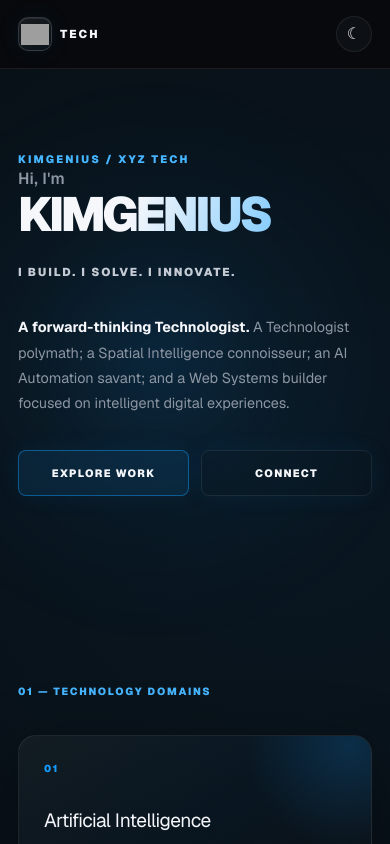
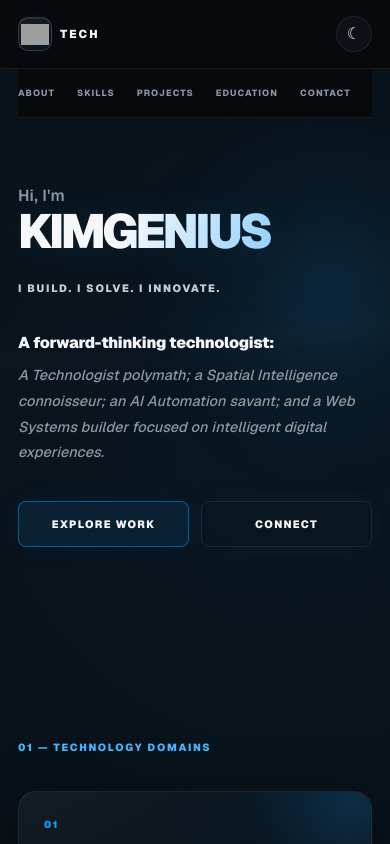
Before and after one commit to ki995483/kimgenius-portfolio, a Next.js app: page /portfolio in a window 390 px wide. Shown: the top 844 px of the page. Built offline with nearby package versions, Linux system fonts and the light colour scheme; grey boxes are pictures that could not be loaded.

Commit message:
Polish KIMGENIUS portfolio hero system

```diff
--- a/app/portfolio/page.tsx
+++ b/app/portfolio/page.tsx
@@ -35,10 +35,7 @@ export default function PortfolioPage() {
               <strong>TECH</strong>
             </Link>
 
-            <nav
-              className={styles.nav}
-              aria-label="Portfolio navigation"
-            >
+            <nav className={styles.nav} aria-label="Portfolio navigation">
               <a href="#about">About</a>
               <a href="#skills">Skills</a>
               <a href="#projects">Projects</a>
@@ -74,33 +71,43 @@ export default function PortfolioPage() {
         id="about"
         aria-labelledby="hero-title"
       >
+        <div className={styles.heroBeam} aria-hidden="true">
+          <span className={styles.beamCore} />
+          <span className={styles.beamGlow} />
+          <span className={styles.beamFlash} />
+        </div>
+
+        <div className={styles.heroOrb} aria-hidden="true" />
+
         <div className={styles.shell}>
-          <p className={styles.kicker}>
-            KIMGENIUS / XYZ TECH
-          </p>
+          <div className={styles.heroContent}>
+            <h1 className={styles.heroTitle} id="hero-title">
+              <span className={styles.heroGreeting}>Hi, I&apos;m</span>
 
-          <h1
-            className={styles.heroTitle}
-            id="hero-title"
-          >
-            <span>Hi, I&apos;m</span>
-            <strong>KIMGENIUS</strong>
-            <em>I BUILD. I SOLVE. I INNOVATE.</em>
+              <strong className={styles.heroName}>
+                KIMGENIUS
+              </strong>
+
+              <em className={styles.heroStatement}>
+                I BUILD. I SOLVE. I INNOVATE.
+              </em>
             </h1>
 
-          <p className={styles.heroText}>
-            <strong>A forward-thinking Technologist.</strong>{" "}
+            <div className={styles.heroText}>
+              <strong className={styles.heroLead}>
+                A forward-thinking technologist:
+              </strong>
+
+              <p className={styles.heroDescription}>
                 A Technologist polymath; a Spatial Intelligence
                 connoisseur; an AI Automation savant; and a Web
                 Systems builder focused on intelligent digital
                 experiences.
               </p>
+            </div>
 
             <div className={styles.actions}>
-            <a
-              href="#projects"
-              className={styles.button}
-            >
+              <a href="#projects" className={styles.button}>
                 Explore Work
               </a>
 
@@ -110,6 +117,7 @@ export default function PortfolioPage() {
               >
                 Connect
               </a>
+            </div>
           </div>
         </div>
       </section>
@@ -188,9 +196,7 @@ export default function PortfolioPage() {
             </div>
 
             <div>
-              <h2 id="projects-title">
-                Projects
-              </h2>
+              <h2 id="projects-title">Projects</h2>
 
               <p className={styles.sectionIntro}>
                 Intelligent digital systems built through
@@ -201,7 +207,6 @@ export default function PortfolioPage() {
           </div>
 
           <div className={styles.projectGrid}>
-
             {/* =================================================
                 PROJECT 01 — WEATHER
                 ================================================= */}
--- a/app/portfolio/portfolio.module.css
+++ b/app/portfolio/portfolio.module.css
@@ -1,6 +1,7 @@
 /* =========================================================
    KIMGENIUS PORTFOLIO
-   PORTFOLIO VISUAL ENGINE
+   OG VISUAL ENGINE
+   HERO / BEAM / SYSTEM / RESPONSIVE POLISH
    ========================================================= */
 
 .page {
@@ -23,13 +24,11 @@
 
   --blue: #159dff;
   --blue-bright: #46b5ff;
-
   --blue-soft: rgba(21, 157, 255, 0.1);
   --blue-medium: rgba(21, 157, 255, 0.16);
   --blue-glow: rgba(21, 157, 255, 0.24);
 
-  --shadow-card:
-    0 24px 70px rgba(0, 0, 0, 0.42);
+  --shadow-card: 0 24px 70px rgba(0, 0, 0, 0.42);
 
   --radius-sm: 8px;
   --radius-md: 12px;
@@ -40,12 +39,12 @@
 
   background:
     radial-gradient(
-      circle at 75% 10%,
+      circle at 76% 9%,
       rgba(21, 157, 255, 0.09),
       transparent 28%
     ),
     radial-gradient(
-      circle at 10% 40%,
+      circle at 9% 40%,
       rgba(21, 157, 255, 0.045),
       transparent 25%
     ),
@@ -79,11 +78,12 @@
   --soft: #424c58;
   --muted: #66717d;
   --faint: #87919c;
+
   --line: rgba(10, 20, 30, 0.1);
   --line-soft: rgba(10, 20, 30, 0.06);
   --line-strong: rgba(10, 20, 30, 0.16);
-  --shadow-card:
-    0 24px 60px rgba(10, 20, 30, 0.1);
+
+  --shadow-card: 0 24px 60px rgba(10, 20, 30, 0.1);
 }
 
 /* =========================================================
@@ -300,56 +300,133 @@
 .hero {
   position: relative;
 
-  min-height: 620px;
+  min-height: 650px;
 
   display: flex;
   align-items: center;
 
-  padding-block: clamp(90px, 13vw, 165px);
+  padding-block: clamp(100px, 14vw, 175px);
 
   isolation: isolate;
 }
 
-.hero::before {
-  content: "";
-
+.heroContent {
+  position: relative;
+  z-index: 5;
+}
+
+.heroOrb {
   position: absolute;
 
-  width: 560px;
-  height: 560px;
-
-  top: 2%;
-  right: -12%;
+  width: 620px;
+  height: 620px;
+
+  top: -4%;
+  right: -14%;
 
   border-radius: 50%;
 
   background:
     radial-gradient(
       circle,
-      rgba(21, 157, 255, 0.14),
-      rgba(21, 157, 255, 0.035) 35%,
+      rgba(21, 157, 255, 0.15),
+      rgba(21, 157, 255, 0.045) 34%,
       transparent 70%
     );
 
-  filter: blur(20px);
+  filter: blur(22px);
 
   pointer-events: none;
 
+  z-index: -3;
+}
+
+.heroBeam {
+  position: absolute;
+
+  left: -12%;
+  right: -12%;
+
+  top: 52%;
+
+  height: 1px;
+
+  pointer-events: none;
+
   z-index: -1;
-}
-
-.kicker {
-  margin-bottom: 28px;
-
-  color: var(--blue-bright);
-
-  font-size: 0.68rem;
-  font-weight: 900;
-  letter-spacing: 0.2em;
+
+  transform: rotate(-5deg);
+}
+
+.beamCore {
+  position: absolute;
+  inset: 0;
+
+  background:
+    linear-gradient(
+      90deg,
+      transparent 0%,
+      rgba(21, 157, 255, 0.08) 18%,
+      rgba(70, 181, 255, 0.9) 50%,
+      rgba(21, 157, 255, 0.08) 82%,
+      transparent 100%
+    );
+
+  box-shadow:
+    0 0 8px rgba(70, 181, 255, 0.5),
+    0 0 28px rgba(21, 157, 255, 0.2);
+
+  animation: beamTraverse 5.5s ease-in-out infinite;
+}
+
+.beamGlow {
+  position: absolute;
+
+  top: -14px;
+  left: 0;
+  right: 0;
+
+  height: 29px;
+
+  background:
+    linear-gradient(
+      90deg,
+      transparent,
+      rgba(21, 157, 255, 0.14),
+      transparent
+    );
+
+  filter: blur(8px);
+
+  animation: beamGlowTraverse 5.5s ease-in-out infinite;
+}
+
+.beamFlash {
+  position: absolute;
+
+  top: -18px;
+
+  width: 130px;
+  height: 37px;
+
+  border-radius: 50%;
+
+  background:
+    radial-gradient(
+      ellipse,
+      rgba(255, 255, 255, 0.92) 0%,
+      rgba(70, 181, 255, 0.55) 25%,
+      rgba(21, 157, 255, 0.08) 65%,
+      transparent 75%
+    );
+
+  filter: blur(3px);
+
+  animation: beamFlashTraverse 5.5s ease-in-out infinite;
 }
 
 .heroTitle {
-  max-width: 980px;
+  max-width: 1050px;
 
   display: flex;
   flex-direction: column;
@@ -357,7 +434,7 @@
   gap: 2px;
 }
 
-.heroTitle span {
+.heroGreeting {
   color: var(--muted);
 
   font-size: clamp(1rem, 2vw, 1.4rem);
@@ -365,7 +442,7 @@
   letter-spacing: 0.02em;
 }
 
-.heroTitle strong {
+.heroName {
   display: block;
 
   font-size: clamp(3.3rem, 10vw, 8.4rem);
@@ -377,24 +454,29 @@
   background:
     linear-gradient(
       110deg,
-      var(--text) 15%,
-      var(--blue-bright) 45%,
-      var(--text) 70%
+      var(--text) 12%,
+      var(--blue-bright) 42%,
+      #ffffff 50%,
+      var(--blue-bright) 58%,
+      var(--text) 88%
     );
 
-  background-size: 220% auto;
+  background-size: 260% auto;
 
   -webkit-background-clip: text;
   background-clip: text;
 
   color: transparent;
 
+  filter:
+    drop-shadow(0 0 18px rgba(21, 157, 255, 0.08));
+
   animation:
     titleFlash 5s ease-in-out infinite;
 }
 
-.heroTitle em {
-  margin-top: 25px;
+.heroStatement {
+  margin-top: 26px;
 
   color: var(--soft);
 
@@ -405,18 +487,37 @@
 }
 
 .heroText {
-  max-width: 760px;
-
-  margin-top: 35px !important;
-
+  max-width: 780px;
+
+  margin-top: 38px;
+
+  display: flex;
+  flex-direction: column;
+
+  gap: 10px;
+}
+
+.heroLead {
+  display: inline-block;
+
+  color: var(--text);
+
+  font-size: clamp(1rem, 1.8vw, 1.2rem);
+  font-weight: 950;
+  letter-spacing: -0.015em;
+
+  text-shadow:
+    0 0 22px rgba(21, 157, 255, 0.08);
+}
+
+.heroDescription {
   color: var(--muted);
 
   font-size: clamp(0.95rem, 1.5vw, 1.08rem);
+  font-style: italic;
+  font-weight: 500;
   line-height: 1.85;
-}
-
-.heroText strong {
-  color: var(--text);
+  letter-spacing: 0.008em;
 }
 
 .actions {
@@ -425,7 +526,7 @@
 
   gap: 12px;
 
-  margin-top: 34px;
+  margin-top: 35px;
 }
 
 .button {
@@ -784,8 +885,7 @@
 
   background: var(--blue);
 
-  box-shadow:
-    0 0 10px var(--blue);
+  box-shadow: 0 0 10px var(--blue);
 
   animation: pulse 1.8s ease-in-out infinite;
 }
@@ -1185,17 +1285,91 @@
 
 @keyframes titleFlash {
   0%,
-  72%,
+  68%,
   100% {
     background-position: 0% center;
   }
 
-  82% {
+  80% {
     background-position: 100% center;
   }
 
   90% {
     background-position: 0% center;
+  }
+}
+
+@keyframes beamTraverse {
+  0%,
+  16% {
+    opacity: 0;
+    transform: translateX(-24%);
+  }
+
+  30% {
+    opacity: 1;
+  }
+
+  52% {
+    opacity: 1;
+    transform: translateX(0);
+  }
+
+  68% {
+    opacity: 0.8;
+  }
+
+  84%,
+  100% {
+    opacity: 0;
+    transform: translateX(24%);
+  }
+}
+
+@keyframes beamGlowTraverse {
+  0%,
+  16% {
+    opacity: 0;
+    transform: translateX(-20%);
+  }
+
+  35%,
+  65% {
+    opacity: 1;
+  }
+
+  84%,
+  100% {
+    opacity: 0;
+    transform: translateX(20%);
+  }
+}
+
+@keyframes beamFlashTraverse {
+  0%,
+  18% {
+    left: 4%;
+    opacity: 0;
+  }
+
+  30% {
+    opacity: 1;
+  }
+
+  50% {
+    left: 48%;
+    opacity: 1;
+  }
+
+  70% {
+    left: 88%;
+    opacity: 0.75;
+  }
+
+  84%,
+  100% {
+    left: 98%;
+    opacity: 0;
   }
 }
 
@@ -1288,8 +1462,51 @@
     height: 28px;
   }
 
+  .header .shell {
+    position: relative;
+  }
+
   .nav {
+    position: absolute;
+
+    left: 0;
+    right: 0;
+    top: 68px;
+
+    display: flex;
+    justify-content: flex-start;
+
+    gap: 22px;
+
+    width: 100%;
+    padding: 13px 0 12px;
+
+    overflow-x: auto;
+    scrollbar-width: none;
+
+    border-top: 1px solid var(--line);
+    border-bottom: 1px solid var(--line);
+
+    background: color-mix(
+      in srgb,
+      var(--bg) 92%,
+      transparent
+    );
+
+    backdrop-filter: blur(22px);
+    -webkit-backdrop-filter: blur(22px);
+  }
+
+  .nav::-webkit-scrollbar {
     display: none;
+  }
+
+  .nav a {
+    flex: 0 0 auto;
+
+    padding-block: 5px;
+
+    font-size: 0.56rem;
   }
 
   .themeToggle {
@@ -1300,14 +1517,28 @@
   .hero {
     min-height: auto;
 
-    padding-block: 82px 100px;
-  }
-
-  .heroTitle strong {
-    font-size: clamp(3.2rem, 17vw, 5rem);
-  }
-
-  .heroTitle em {
+    padding-block: 115px 105px;
+  }
+
+  .heroOrb {
+    width: 390px;
+    height: 390px;
+
+    top: 5%;
+    right: -35%;
+  }
+
+  .heroBeam {
+    top: 47%;
+    left: -60%;
+    right: -60%;
+  }
+
+  .heroName {
+    font-size: clamp(3.15rem, 16.8vw, 5rem);
+  }
+
+  .heroStatement {
     max-width: 350px;
 
     font-size: 0.72rem;
@@ -1315,8 +1546,18 @@
   }
 
   .heroText {
+    margin-top: 34px;
+
+    gap: 9px;
+  }
+
+  .heroLead {
+    font-size: 0.98rem;
+  }
+
+  .heroDescription {
     font-size: 0.9rem;
-    line-height: 1.75;
+    line-height: 1.78;
   }
 
   .actions {
@@ -1397,8 +1638,12 @@
    ========================================================= */
 
 @media (max-width: 400px) {
-  .heroTitle strong {
+  .heroName {
     font-size: 3rem;
+  }
+
+  .heroStatement {
+    font-size: 0.67rem;
   }
 
   .projectCard {
@@ -1420,7 +1665,7 @@
 
 @media (max-height: 500px) and (orientation: landscape) {
   .hero {
-    padding-block: 60px 80px;
+    padding-block: 75px 90px;
   }
 }
 
@@ -1445,7 +1690,10 @@
    ========================================================= */
 
 @media (prefers-reduced-motion: reduce) {
-  .heroTitle strong,
+  .heroName,
+  .beamCore,
+  .beamGlow,
+  .beamFlash,
   .projectCard::after,
   .signalDot,
   .progressFill {
```
Lines whose indentation alone changed are shown as unchanged.
